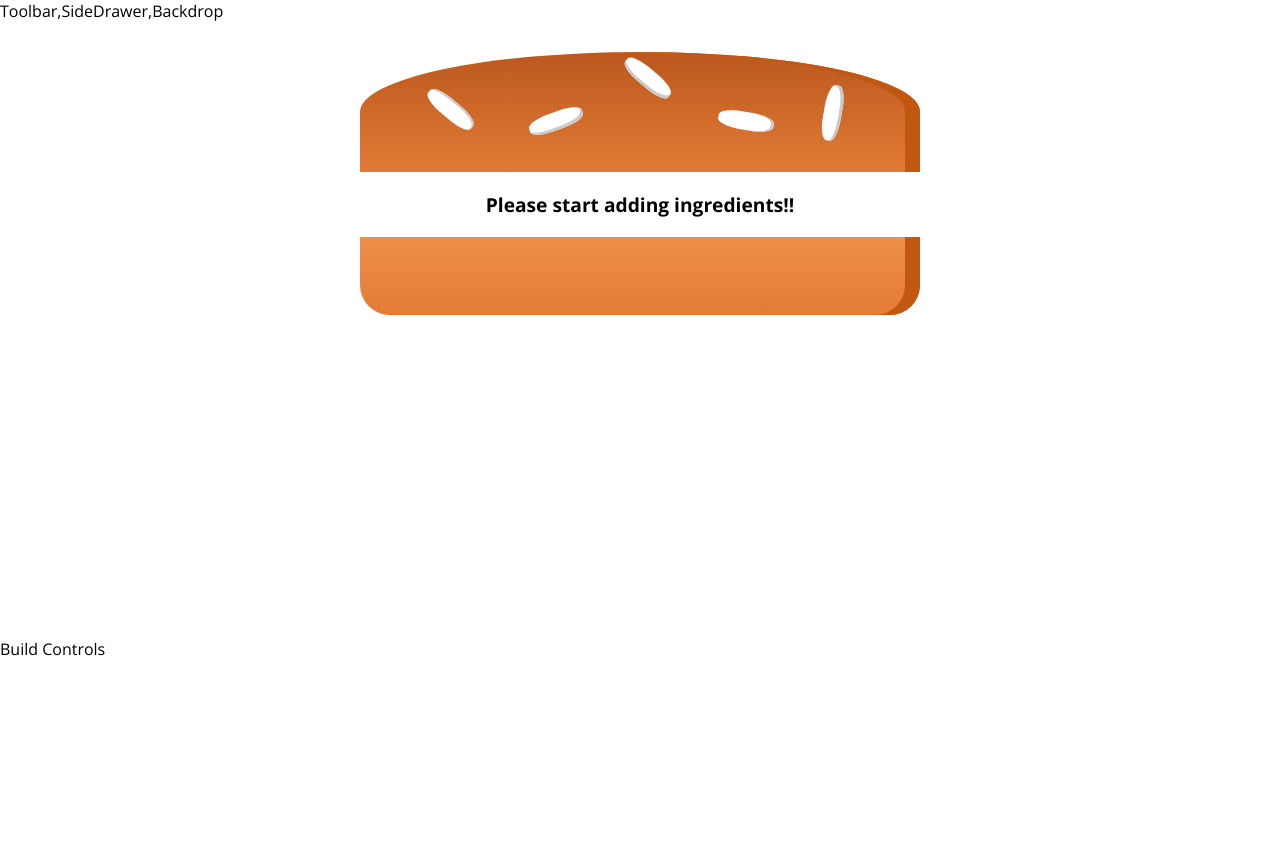
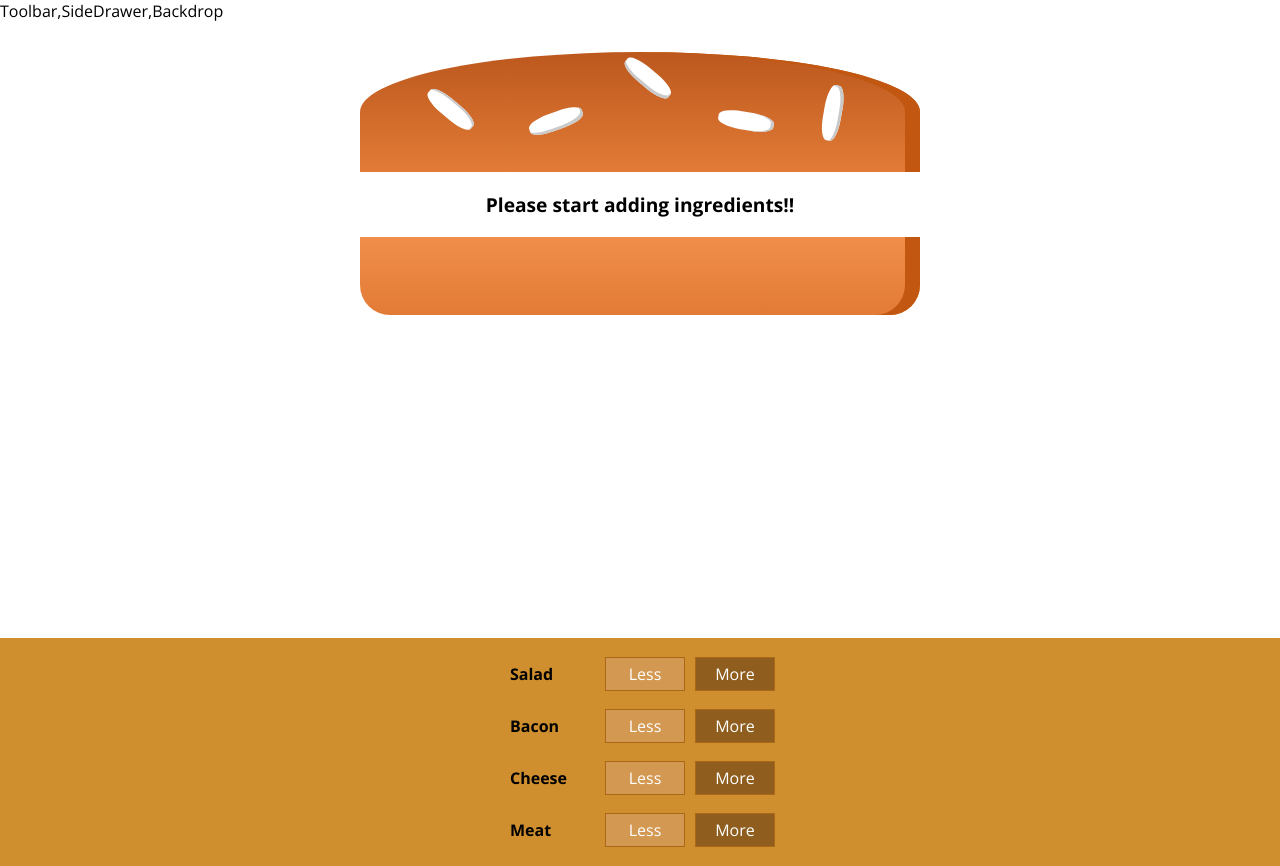
Before and after one commit to SaiChandra2896/Burger-Builder, a React (Create React App) app: page / in a window 1280 px wide. Before the commit the page ends 800 px from the top, so only its background shows below. Built offline with nearby package versions, Linux system fonts and the light colour scheme.

Commit message:
add build controls

```diff
--- a/src/components/Burger/BuildControls/BuildControls.js
+++ b/src/components/Burger/BuildControls/BuildControls.js
@@ -0,0 +1,20 @@
+import React from "react";
+import classes from "./BuildControls.module.css";
+import BuildControl from "./BuildControl/BuildControl";
+
+const controls = [
+  { label: "Salad", type: "salad" },
+  { label: "Bacon", type: "bacon" },
+  { label: "Cheese", type: "cheese" },
+  { label: "Meat", type: "meat" }
+];
+
+const buildControls = props => (
+  <div className={classes.BuildControls}>
+    {controls.map(ctrl => (
+      <BuildControl key={ctrl.label} label={ctrl.label} />
+    ))}
+  </div>
+);
+
+export default buildControls;
--- a/src/containers/BurgerBuilder/BurgerBuilder.js
+++ b/src/containers/BurgerBuilder/BurgerBuilder.js
@@ -1,6 +1,7 @@
 import React, { Component } from "react";
 import Aux from "../../hoc/Aux";
 import Burger from "../../components/Burger/Burger";
+import BuildControls from "../../components/Burger/BuildControls/BuildControls";
 
 class BurgerBuilder extends Component {
   state = {
@@ -15,7 +16,7 @@
     return (
       <Aux>
         <Burger ingredients={this.state.ingredients} />
-        <div>Build Controls</div>
+        <BuildControls />
       </Aux>
     );
   }
```
